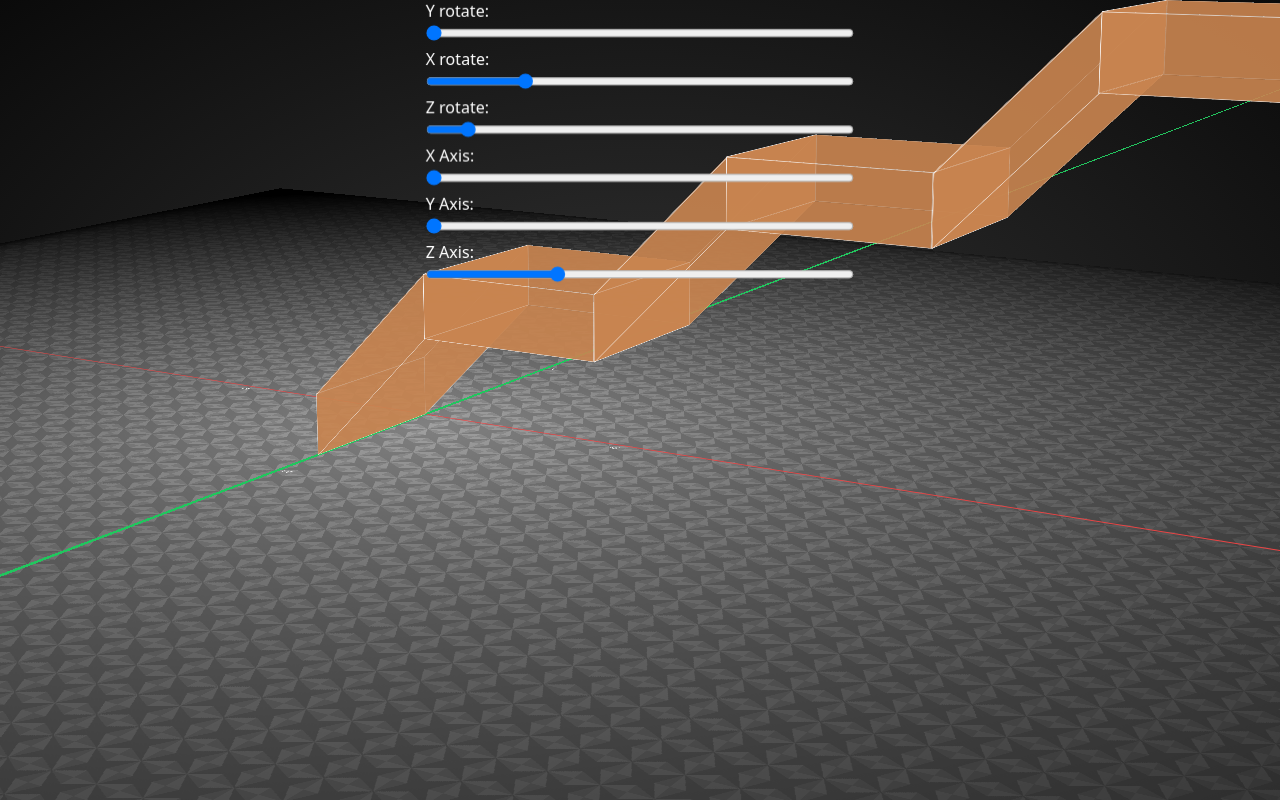
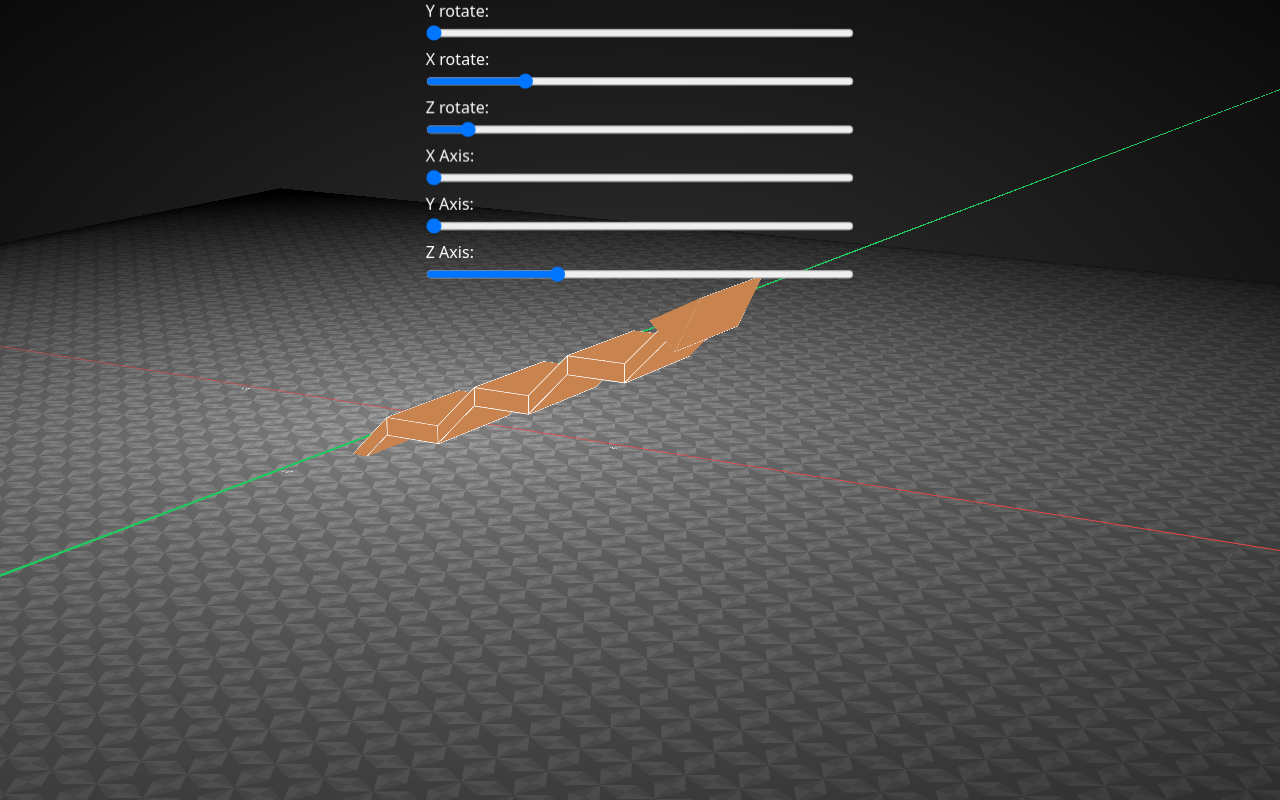
Before and after one commit to Prakash7895/portfolio2, a React (Vite) app: page / in a window 1280 px wide. Built offline with nearby package versions, Linux system fonts and the light colour scheme.

Commit message:
experience ladder done

```diff
--- a/src/components/Experiences.tsx
+++ b/src/components/Experiences.tsx
@@ -1,28 +1,35 @@
 import React from 'react';
 import Cube from './Cube';
+import Triangle from './Triangle';
 
 const Experiences = () => {
-  const height = 300;
-  const width = 100;
+  const height = 100;
+  const width = 30;
+  const length = 200;
 
-  const arr = Array.from({ length: 10 }, () => 0).map((_, i) => {
+  const triangleWidth = 2 * width;
+  const triangleHeight = 3 * width;
+
+  const arr = Array.from({ length: 3 }, () => 0).map((_, i) => {
     return i;
   });
 
   return (
+    <>
       <div
         style={{
           transformOrigin: '0% 0%',
-        transform: 'translateZ(120px) rotateY(45deg) ',
+          transform: 'rotateY(45deg)',
         }}
       >
         {arr.map((idx) => {
           return (
             <React.Fragment key={idx}>
               <Cube
-              opacity={0.7}
+                // opacity={0.7}
                 width={`${width}px`}
                 borderColor='#fff'
+                length={`${length}px`}
                 height={`${height}px`}
                 style={{
                   transformOrigin: '0% 0%',
@@ -30,11 +37,15 @@ const Experiences = () => {
                 }}
                 frontStyle={{
                   width: `calc(${width}px * sin(45deg))`,
-                transform: 'skewY(45deg) translate(-14px, 14px)',
+                  transform: `skewY(45deg) translate(-${(7 / 50) * width}px, ${
+                    (7 / 50) * width
+                  }px)`,
                 }}
                 backStyle={{
                   width: `calc(${width}px * sin(45deg))`,
-                transform: 'skewY(-45deg) translate(-14px, -14px)',
+                  transform: `skewY(-45deg) translate(-${
+                    (7 / 50) * width
+                  }px, -${(7 / 50) * width}px)`,
                 }}
                 bottomStyle={{
                   transformOrigin: '0% 0%',
@@ -50,9 +61,10 @@ const Experiences = () => {
                 }}
               />
               <Cube
-              opacity={0.7}
+                // opacity={0.7}
                 width={`${width}px`}
                 borderColor='#fff'
+                length={`${length}px`}
                 height={`${height}px`}
                 style={{
                   transformOrigin: '0% 0%',
@@ -64,35 +76,60 @@ const Experiences = () => {
             </React.Fragment>
           );
         })}
-      {/* <Cube
-        opacity={0.7}
-        width={`600px`}
+        <Cube
+          // opacity={0.7}
+          width={`${width}px`}
           borderColor='#fff'
-        length='600px'
-        height={`${200}px`}
+          length={`${length}px`}
+          height={`${height}px`}
           style={{
             transformOrigin: '0% 0%',
-          transform: `translateZ(0px) rotateY(0deg)`,
+            transform: `translateZ(calc((${arr.length} * ${height}px) + (${arr.length} * ${height}px * sin(45deg)))) translateX(calc(${arr.length} * ${height}px * cos(45deg)))`,
           }}
           frontStyle={{
-          transform: 'skew(-45deg)',
+            width: `calc(${width}px * sin(45deg))`,
+            transform: `skewY(45deg) translate(-${(7 / 50) * width}px, ${
+              (7 / 50) * width
+            }px)`,
           }}
           backStyle={{
-          transform: 'skew(45deg) translateX(-200px)',
+            width: `calc(${width}px * sin(45deg))`,
+            transform: `skewY(-45deg) translate(-${(7 / 50) * width}px, -${
+              (7 / 50) * width
+            }px)`,
           }}
-        leftStyle={{
+          bottomStyle={{
+            transformOrigin: '0% 0%',
             transform: 'rotateY(45deg)',
-          width: 'calc(200px / sin(45deg))',
+            width: `calc(${width}px`,
+          }}
+          topStyle={{
+            transformOrigin: '0% 0%',
+            transform: 'rotateY(45deg)',
           }}
           rightStyle={{
-          transform: 'rotateY(45deg)',
-          width: 'calc(200px / sin(45deg))',
+            transform: `translateZ(calc(-1 * (${width}px - (${width}px * sin(45deg))))) translateX(calc(${width}px * sin(45deg)))`,
           }}
-        topStyle={{
-            transform:"translateX(200px)"
+        />
+        <Triangle
+          borderColor='#fff'
+          length={length}
+          width={triangleWidth}
+          height={triangleHeight}
+          style={{
+            transform: `translate(calc((${triangleWidth / 2}px - (${
+              width / 2
+            }px * sin(45deg))) * -1 + (${
+              arr.length
+            } * ${height}px * sin(45deg))), 0px)
+            translateZ(calc(${(arr.length + 1) * height}px + (${
+              arr.length * height
+            }px * cos(45deg)) - (${width}px * sin(45deg))))
+            `,
           }}
-      /> */}
+        />
       </div>
+    </>
   );
 };
 
--- /dev/null
+++ b/src/components/Triangle.tsx
@@ -0,0 +1,136 @@
+import { CSSProperties, FC } from 'react';
+
+interface ITriangle {
+  id?: string;
+  width?: number;
+  height?: number;
+  length?: number;
+  bgColor?: string;
+  opacity?: number;
+  className?: string;
+  borderColor?: string;
+  style?: CSSProperties;
+  topStyle?: CSSProperties;
+  backStyle?: CSSProperties;
+  leftStyle?: CSSProperties;
+  frontStyle?: CSSProperties;
+  rightStyle?: CSSProperties;
+  bottomStyle?: CSSProperties;
+}
+
+const Triangle: FC<ITriangle> = ({
+  className,
+  id,
+  height = 200,
+  width = 200,
+  length = 200,
+  bgColor = '#c8834f',
+  borderColor = '#c8834f',
+  backStyle = {},
+  bottomStyle = {},
+  frontStyle = {},
+  leftStyle = {},
+  rightStyle = {},
+  style = {},
+  opacity = 1,
+}) => {
+  let angle = Math.atan(height / (width / 2));
+  angle = (angle * 180) / Math.PI;
+
+  return (
+    <div
+      className={`triangle cube ${className ?? ''}`}
+      id={id}
+      style={{
+        width: width,
+        height: length,
+        ...style,
+      }}
+    >
+      <div className='container w-full h-full relative flex justify-center items-center'>
+        {/* left wall */}
+        <div
+          className='left-0 border'
+          style={{
+            width: `${Math.sqrt(
+              Math.pow(height, 2) + Math.pow(width / 2, 2)
+            )}px`,
+            height: `${length}px`,
+            ...leftStyle,
+            transformOrigin: 'left top',
+            transform: `rotateY(-${angle}deg) ${leftStyle.transform ?? ''}`,
+            backgroundColor: bgColor,
+            borderColor: borderColor,
+            opacity: opacity,
+          }}
+        ></div>
+        {/* right wall */}
+        <div
+          className='right-0 border'
+          style={{
+            width: `${Math.sqrt(
+              Math.pow(height, 2) + Math.pow(width / 2, 2)
+            )}px`,
+            height: `${length}px`,
+            ...rightStyle,
+            transformOrigin: 'right top',
+            transform: `rotateY(${angle}deg) ${rightStyle.transform ?? ''}`,
+            backgroundColor: bgColor,
+            borderColor: borderColor,
+            opacity: opacity,
+          }}
+        ></div>
+        {/* bottom wall */}
+        <div
+          className='border'
+          style={{
+            width: `${width}px`,
+            height: `${length}px`,
+            backgroundColor: bgColor,
+            borderColor: borderColor,
+            opacity: opacity,
+            ...bottomStyle,
+          }}
+        ></div>
+        {/* front wall */}
+        <div
+          className='bottom-0 border'
+          style={{
+            borderColor: 'transparent',
+            width: 0,
+            height: 0,
+            ...frontStyle,
+            transformOrigin: frontStyle.transformOrigin ?? 'left bottom',
+            transform: `rotateX(-90deg) ${frontStyle.transform ?? ''}`,
+            opacity: opacity,
+            borderLeft: `${width / 2}px solid transparent`,
+            borderRight: `${width / 2}px solid transparent`,
+            borderBottom: `${height}px solid ${bgColor}`,
+            borderBottomColor: bgColor,
+          }}
+        ></div>
+        {/* back wall */}
+        <div
+          className='top-0 border'
+          style={{
+            width: 0,
+            height: 0,
+            ...backStyle,
+            transformOrigin: backStyle.transformOrigin ?? 'right top',
+            transform: `rotateX(90deg) rotateZ(180deg) translateY(-${height}px) translateX(${width}px) ${
+              backStyle.transform ?? ''
+            }`,
+            borderColor: 'transparent',
+            opacity: opacity,
+            borderLeft: `${width / 2}px solid transparent`,
+            borderRight: `${width / 2}px solid transparent`,
+            borderBottom: `${height}px solid ${bgColor}`,
+            borderBottomColor: bgColor,
+          }}
+        ></div>
+      </div>
+    </div>
+  );
+};
+
+export default Triangle;
```
Lines whose indentation alone changed are shown as unchanged.
